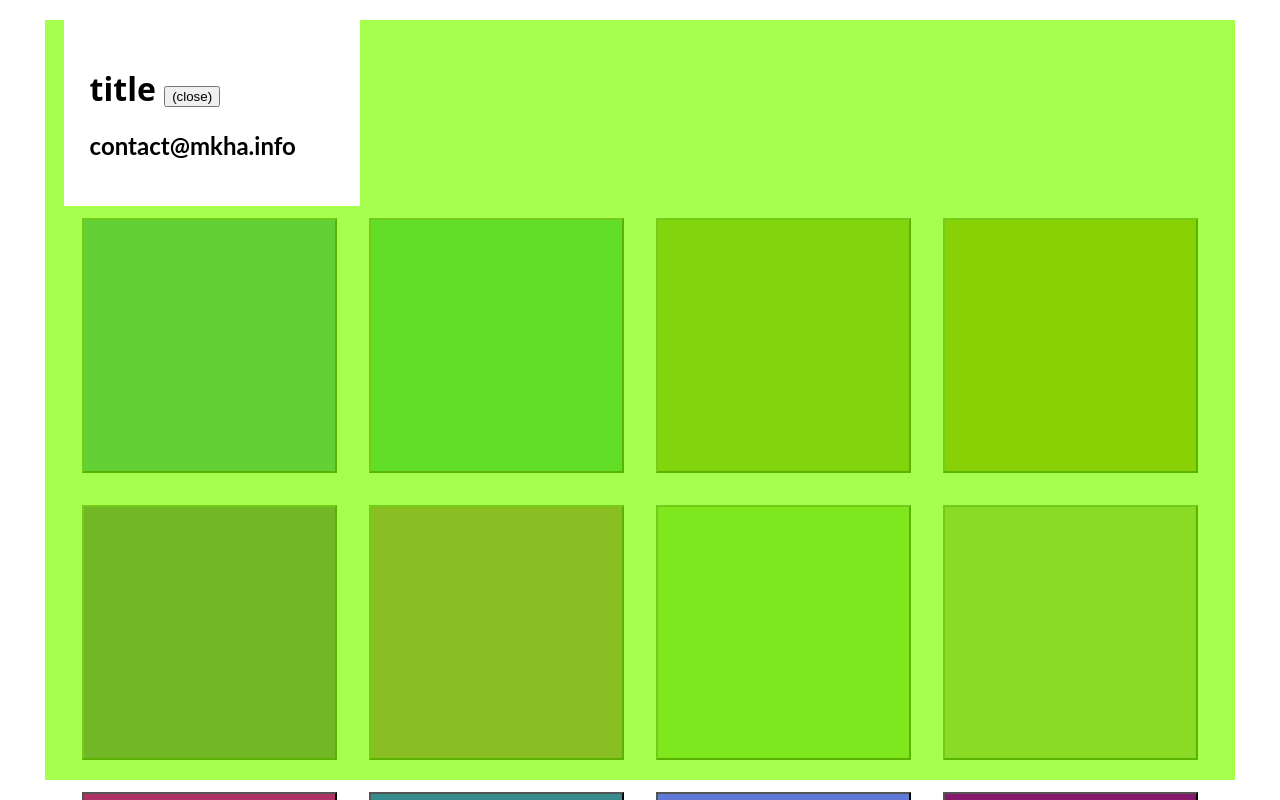
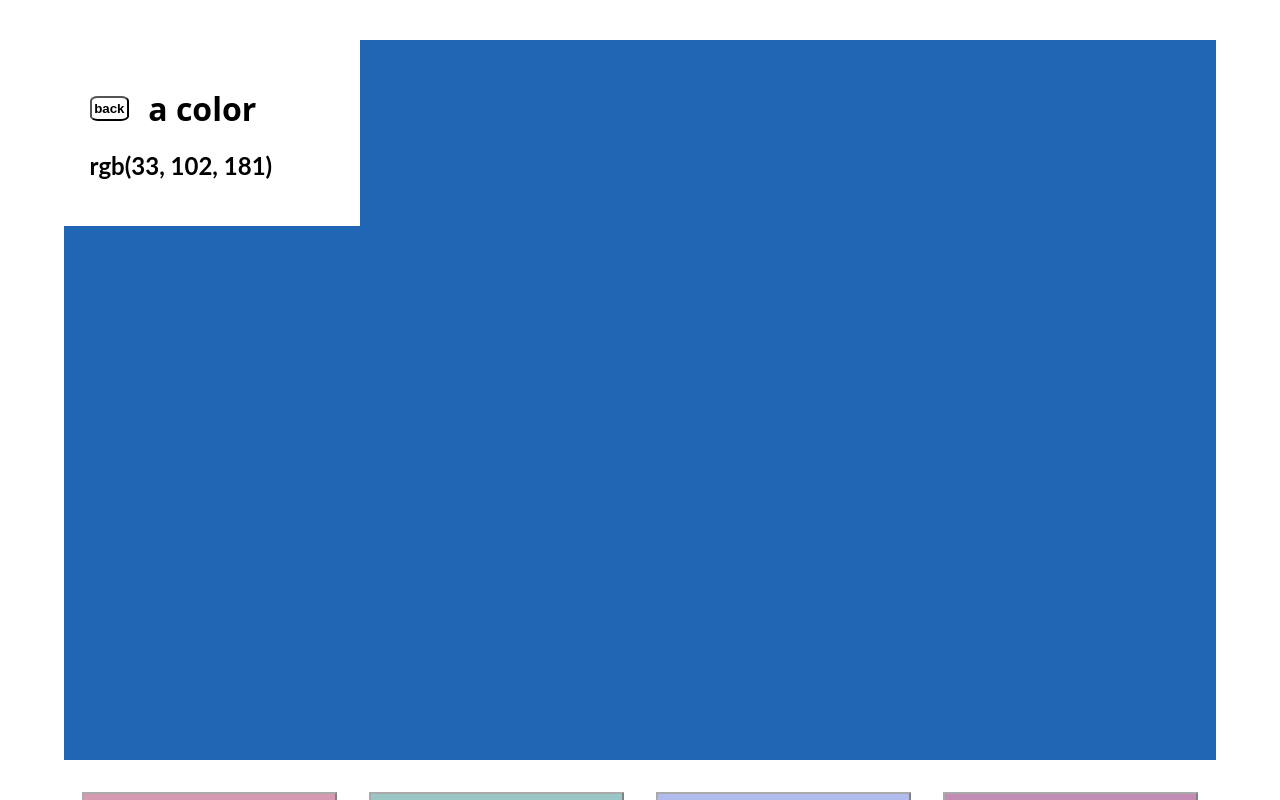
Before and after one commit to mkhainfo/infoPage, a React (Create React App) app: page / in a window 1280 px wide. Both pictures are taken after a click on the button 209 px from the left and 345 px from the top of the page. Shown: the top 800 px of the page. Built offline with nearby package versions, Linux system fonts and the light colour scheme.

Commit message:
modal is active and displays slide specific content

```diff
--- a/src/App.js
+++ b/src/App.js
@@ -38,14 +38,20 @@ class InfoCard extends Component {
     return (
       this.props.displayModal ?
       <div style={{...styles.card, ...this.cardStyles()}}>
-        <h1>title <button onClick={this.closeModal}>(close)</button> </h1>
-        <h2><span id="fit"><a href="mailto:contact@mkha.info">contact@mkha.info</a>
-        </span></h2>
-      </div>
-      :
+        <span id="fit"><h1 style={styles.title} >
+          <button style={styles.button} onClick={this.closeModal}>
+            back
+          </button>
+          a color
+        </h1>
+        <h2>
+          {this.props.content}
+        </h2></span>
+      </div> :
       <div style={{...styles.card, ...this.cardStyles()}}>
         <h1>mkha.info</h1>
-        <h2><span id="fit"><a href="mailto:contact@mkha.info">contact@mkha.info</a>
+        <h2><span id="fit">
+          <a href="mailto:contact@mkha.info">contact@mkha.info</a>
         </span></h2>
       </div>
     )
@@ -56,6 +62,7 @@ class Slides extends Component {
   constructor(props){
     super(props)
     this.state = {
+      content: '',
       slides: (() => {
         //contains a fixed number of slides
 
@@ -81,17 +88,19 @@ class Slides extends Component {
   }
 
   displayModal = e => {
+    this.props.getContent(e.target.style.backgroundColor)
     this.props.toggleModal(true)
-    return console.log(e.target)
+    console.log(e.target.style.backgroundColor)
   }
 
   columnStyles = () => {
     const n = Math.floor(window.innerWidth / 300)
+
     let total = n % 2 === 0 ? n : n - 1 > 0 ? n - 1 : n,
       gutter = window.innerWidth / (total * 10),
       margin = gutter * 2 + 100,
       width = (window.innerWidth - (gutter * (total - 1)) - margin) / total
-      //width = (window.innerWidth - 100) / total
+
     return {
       gridTemplateColumns: `repeat(${total}, ${width}px)`,
       gridAutoRows: `${width}px`,
@@ -127,7 +136,20 @@ class Modal extends Component {
       this.props.toggleModal(false)
       console.log(modal.style.height)
     }
+  }
 
+  adjustTop = () => {
+    let modalTop = document.scrollingElement.scrollTop,
+      modal = document.querySelector('#modal')
+    if ( modal && modal.style.top !== `${modalTop}px`) {
+      this.setState({modalTop})
+      modal.style.top = `${modalTop}px`
+    }
+  }
+
+  insertContent = () => {
+    let content = document.querySelector('#content')
+    if (content) {content.style.backgroundColor = this.props.content}
   }
 
   componentDidMount() {
@@ -135,12 +157,8 @@ class Modal extends Component {
   }
 
   componentDidUpdate() {
-    let modalTop = document.scrollingElement.scrollTop
-      + window.innerHeight * 0.025, modal = document.querySelector('#modal')
-    if (modal && this.state.modalTop !== modalTop) {
-      modal.style.top = `${modalTop}px`
-      this.setState({modalTop})
-    }
+    this.insertContent()
+    this.adjustTop()
   }
 
   componentWillUnmount() {
@@ -150,7 +168,9 @@ class Modal extends Component {
   render(){
     return (
       this.props.displayModal ?
-        <div id='modal' style={styles.modal}/> :
+        <div id='modal' style={{...styles.flexContainer, ...styles.modal}}>
+          <div id='content' style={styles.modalContent}/>
+        </div> :
         null
     )
   }
@@ -163,6 +183,7 @@ export default class App extends Component {
       w: window.innerWidth,
       h: window.innerHeight,
       displayModal: false,
+      modalContent: '',
     }
   }
 
@@ -173,6 +194,10 @@ export default class App extends Component {
 
   toggleModal = displayModal => {
     this.setState({displayModal})
+  }
+
+  getContent = modalContent => {
+    this.setState({modalContent})
   }
 
   componentDidMount() {
@@ -187,13 +212,16 @@ export default class App extends Component {
 
     return (
       <div id='scroll' style={styles.container}>
-        <InfoCard displayModal={this.state.displayModal}
+        <InfoCard content={this.state.modalContent}
+          displayModal={this.state.displayModal}
           toggleModal={this.toggleModal}
           />
-        <div style={{...styles.container, ...styles.slideContainer}}>
-          <Modal displayModal={this.state.displayModal}
+        <div style={{...styles.container, ...styles.flexContainer}}>
+          <Modal content={this.state.modalContent}
+            displayModal={this.state.displayModal}
             toggleModal={this.toggleModal} />
-          <Slides toggleModal={this.toggleModal} />
+          <Slides getContent={this.getContent}
+            toggleModal={this.toggleModal} />
         </div>
       </div>
     )
@@ -210,23 +238,34 @@ const styles = {
 
   },
 
-  slideContainer: {
+  flexContainer: {
     display: 'flex',
     justifyContent: 'center',
   },
 
   card: {
     zIndex: 5,
-    //position: '-webkit-sticky',
     position: 'sticky',
-    top: '20px',
+    top: '5vh',
     margin: 0,
     padding: '2vw 5vw 2vw 2vw', // top right bottom left
     backgroundColor: 'white',
   },
 
+  title: {
+    display: 'flex',
+    alignItems: 'center',
+  },
+
+  button: {
+    marginRight: '1.5vw',
+    padding: '0.2vw',
+    fontWeight: 'bold',
+    borderRadius: '20%',
+    backgroundColor: 'white',
+  },
+
   slides: {
-    //backgroundColor: 'cyan',
     display: 'inline-grid',
     gridAutoFlow: 'row',
     zIndex: 0,
@@ -235,12 +274,16 @@ const styles = {
 
   modal: {
     zIndex: 3,
-    backgroundColor: 'chartreuse',
-    width: '93vw',
-    height: '95vh',
+    backgroundColor: 'rgba(255, 255, 255, 0.5)',
+    width: '98vw',
+    height: '100vh',
     position: 'absolute',
-    top: '2.5vh',
-    opacity: 0.7,
+    alignItems: 'center',
+  },
 
+  modalContent: {
+    backgroundColor: 'blue',
+    width: '90vw',
+    height: '90vh',
   },
 }
```
